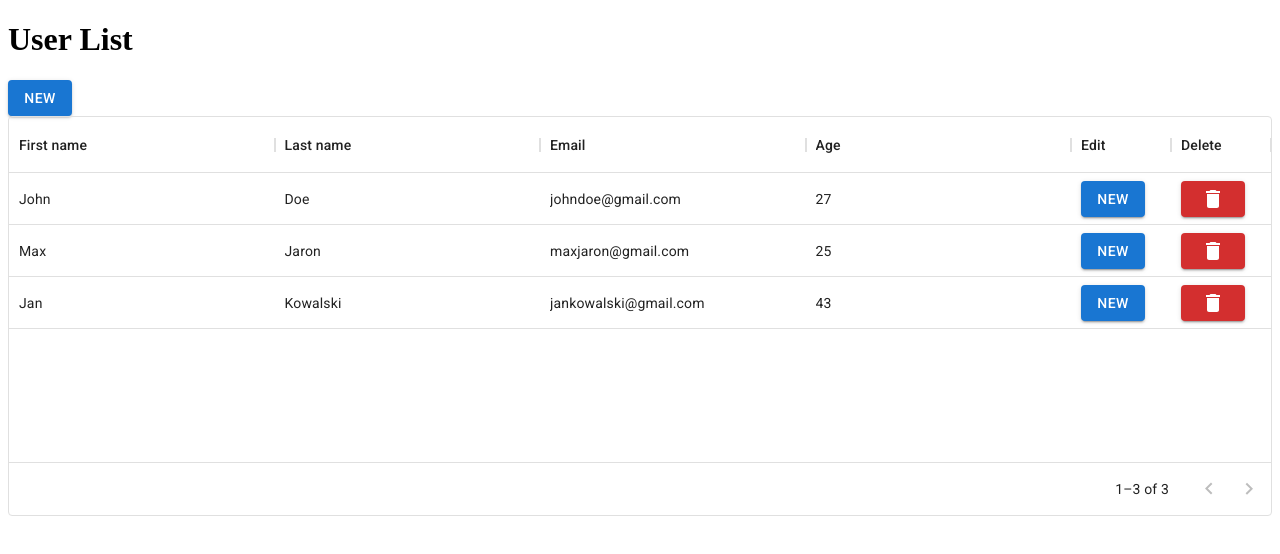
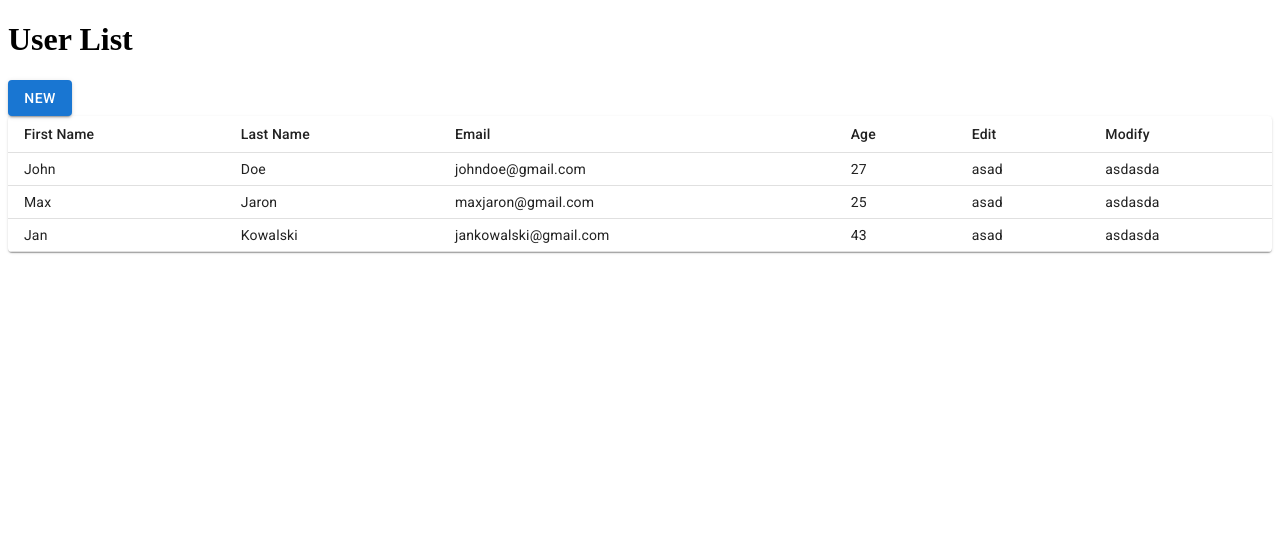
Before and after one commit to Morghot2/Todo---task, a React (Create React App) app: page / in a window 1280 px wide. Shown: the top 554 px of the page. Built offline with nearby package versions, Linux system fonts and the light colour scheme.

Commit message:
datagrid into normal table change

```diff
--- a/src/components/App.js
+++ b/src/components/App.js
@@ -1,11 +1,17 @@
 import React, { useState } from "react";
 import ListBody from "./ListBody";
 import Header from "./Header";
+import DeleteButton from "./DeleteButton";
 
 const App = () => {
   const [userList, setUserList] = useState([
     {
-      id: 1, firstName: "John", lastName: "Doe", email: "johndoe@gmail.com", age: 27 },
+      id: 1,
+      firstName: "John",
+      lastName: "Doe",
+      email: "johndoe@gmail.com",
+      age: 27,
+    },
     {
       id: 2,
       firstName: "Max",
--- a/src/components/DeleteButton.js
+++ b/src/components/DeleteButton.js
@@ -4,10 +4,10 @@ import Stack from "@mui/material/Stack";
 import Button from "@mui/material/Button";
 import DeleteIcon from "@mui/icons-material/Delete";
 
-const DeleteButton = () => {
+const DeleteButton = ({userList, setUserList}) => {
   return (
     // <Stack direction="row">
-    <Button variant="contained" color="error">
+    <Button variant="contained" color="error" onClick={() => console.log(userList)}>
       <DeleteIcon />
     </Button>
     // </Stack>
--- a/src/components/ListBody.js
+++ b/src/components/ListBody.js
@@ -1,52 +1,48 @@
 import React from "react";
-import { DataGrid } from "@mui/x-data-grid";
-import ModifyButton from "./ModifyButton";
-import DeleteButton from "./DeleteButton";
+import User from "./User";
+// import { DataGrid } from "@mui/x-data-grid";
+// import ModifyButton from "./ModifyButton";
+// import DeleteButton from "./DeleteButton";
+import Table from "@mui/material/Table";
+import TableBody from "@mui/material/TableBody";
+import TableCell from "@mui/material/TableCell";
+import TableContainer from "@mui/material/TableContainer";
+import TableHead from "@mui/material/TableHead";
+import TableRow from "@mui/material/TableRow";
+import Paper from "@mui/material/Paper";
 
-const columns = [
-  { field: "firstName", headerName: "First name", flex: 1 },
-  { field: "lastName", headerName: "Last name", flex: 1 },
+const ListBody = ({ userList, setUserList }) => {
+  return (
+    <TableContainer component={Paper}>
+      <Table sx={{ minWidth: 650 }} size="small" aria-label="a dense table">
+        <TableHead>
+          <TableRow>
+            <TableCell>First Name</TableCell>
+            <TableCell>Last Name</TableCell>
+            <TableCell>Email</TableCell>
+            <TableCell>Age</TableCell>
+            <TableCell>Edit</TableCell>
+            <TableCell>Modify</TableCell>
+          </TableRow>
+        </TableHead>
+        <TableBody>
+          {userList.map((user) => {
+            return <User userList={userList} setUserList={setUserList} key={userList.indexOf(user)} position={userList.indexOf(user)}/>;
+          })}
+        </TableBody>
+      </Table>
+    </TableContainer>
+  );
+};
+
+export default ListBody;
+
 {
-    field: "email",
-    headerName: "Email",
-    flex: 1,
-  },
-  {
-    field: "age",
-    headerName: "Age",
-
-    flex: 1,
-  },
-  {
-    field: "edit",
-    headerName: "Edit",
-    flex: 1,
-    maxWidth: 100,
-
-
-    renderCell: () => {
-      return <ModifyButton />;
-    },
-  },
-  {
-    field: "delete",
-    headerName: "Delete",
-    flex: 1,
-    maxWidth: 100,
-
-
-    renderCell: () => {
-      return <DeleteButton />;
-    },
-  },
-];
-
-const ListBody = ({ userList }) => {
-  return (
-    <div style={{ height: 400 }}>
+  /* <div style={{ height: 400 }}>
 <div style={{ display: "flex", height: "100%" }}>
   <div style={{ flexGrow: 1 }}>
     <DataGrid
+      editMode="row"
 
       rows={userList}
       columns={columns}
@@ -55,8 +51,41 @@ const ListBody = ({ userList }) => {
     />
   </div>
 </div>
-    </div>
-  );
-};
+</div> */
+}
 
-export default ListBody;
+// const columns = [
+//   { field: "firstName", headerName: "First name", flex: 1 },
+//   { field: "lastName", headerName: "Last name", flex: 1 },
+//   {
+//     field: "email",
+//     headerName: "Email",
+//     flex: 1,
+//   },
+//   {
+//     field: "age",
+//     headerName: "Age",
+
+//     flex: 1,
+//   },
+//   {
+//     field: "edit",
+//     headerName: "Edit",
+//     flex: 1,
+//     maxWidth: 100,
+
+//      renderCell: () => {
+//        return <ModifyButton />;
+//     },
+//   },
+//   {
+//     field: "delete",
+//     headerName: "Delete",
+//     flex: 1,
+//     maxWidth: 100,
+
+//      renderCell: () => {
+//        return <DeleteButton userList={userList} setUserList={setUserList} />;
+//      },
+//   },
+// ];
--- /dev/null
+++ b/src/components/User.js
@@ -0,0 +1,19 @@
+import React from 'react'
+
+import TableRow from '@mui/material/TableRow';
+import TableCell from '@mui/material/TableCell';
+
+const User = ({ position, userList, setUserList }) => {
+  return (
+    <TableRow>
+      <TableCell>{userList[position].firstName}</TableCell>
+      <TableCell>{userList[position].lastName}</TableCell>
+      <TableCell>{userList[position].email}</TableCell>
+      <TableCell>{userList[position].age}</TableCell>
+      <TableCell>asad</TableCell>
+      <TableCell>asdasda</TableCell>
+    </TableRow>
+  )
+}
+
+export default User
```
Also changed, not shown: src/components/Todo.js (deleted, +0 -9 lines). Lines whose indentation alone changed are shown as unchanged.
